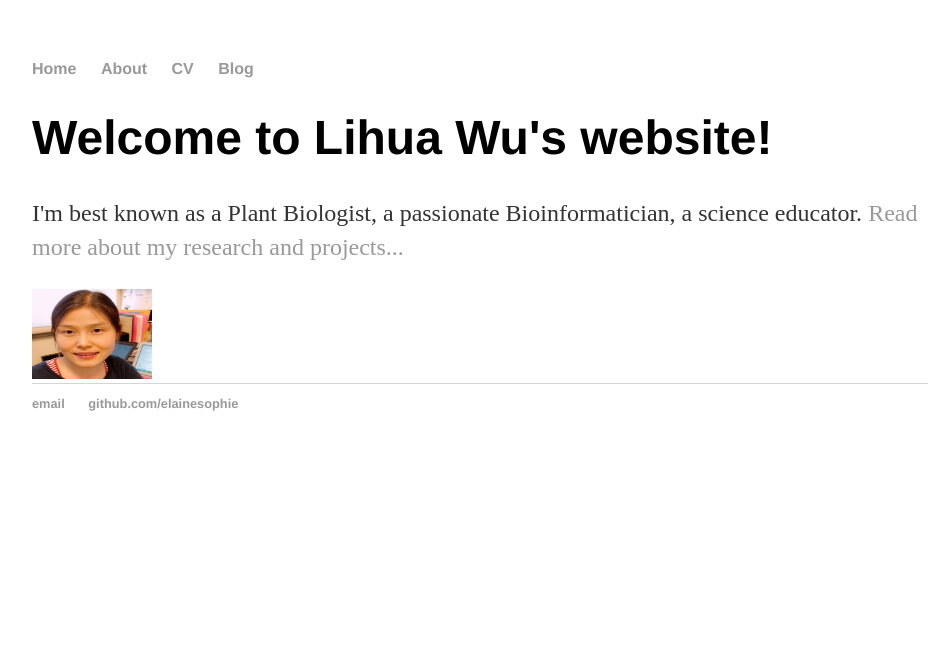
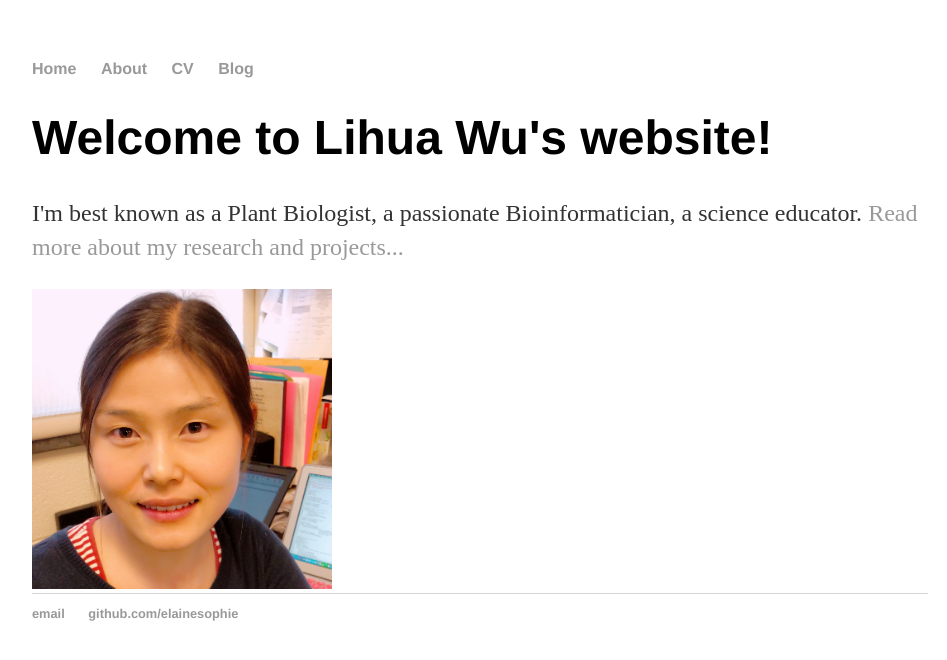
Before and after one commit to elainesophie/elainesophie.github.io, a Jekyll site: the page built from index.html, in a window 1280 px wide. Shown: the top 660 px of the page, without its empty margins (160-1107 px from the left). Built offline with Jekyll 4.4.1, drawn with Linux system fonts in a browser that asks for light colours.

Commit message:
Update index.html

```diff
--- a/index.html
+++ b/index.html
@@ -5,5 +5,5 @@ title: Lihua Wu
 <div class="blurb">
 	<h1>Welcome to Lihua Wu's website!</h1>
 	<p>I'm best known as a Plant Biologist, a passionate Bioinformatician, a science educator. <a href="/about">Read more about my research and projects...</a></p>
-        <img src="files/LihuaWu.jpg" width="120" height="90" alt="HTML Dog">
+        <img src="files/LihuaWu.jpg" width="300" height="300" alt="HTML Dog">
 </div><!-- /.blurb -->
```
